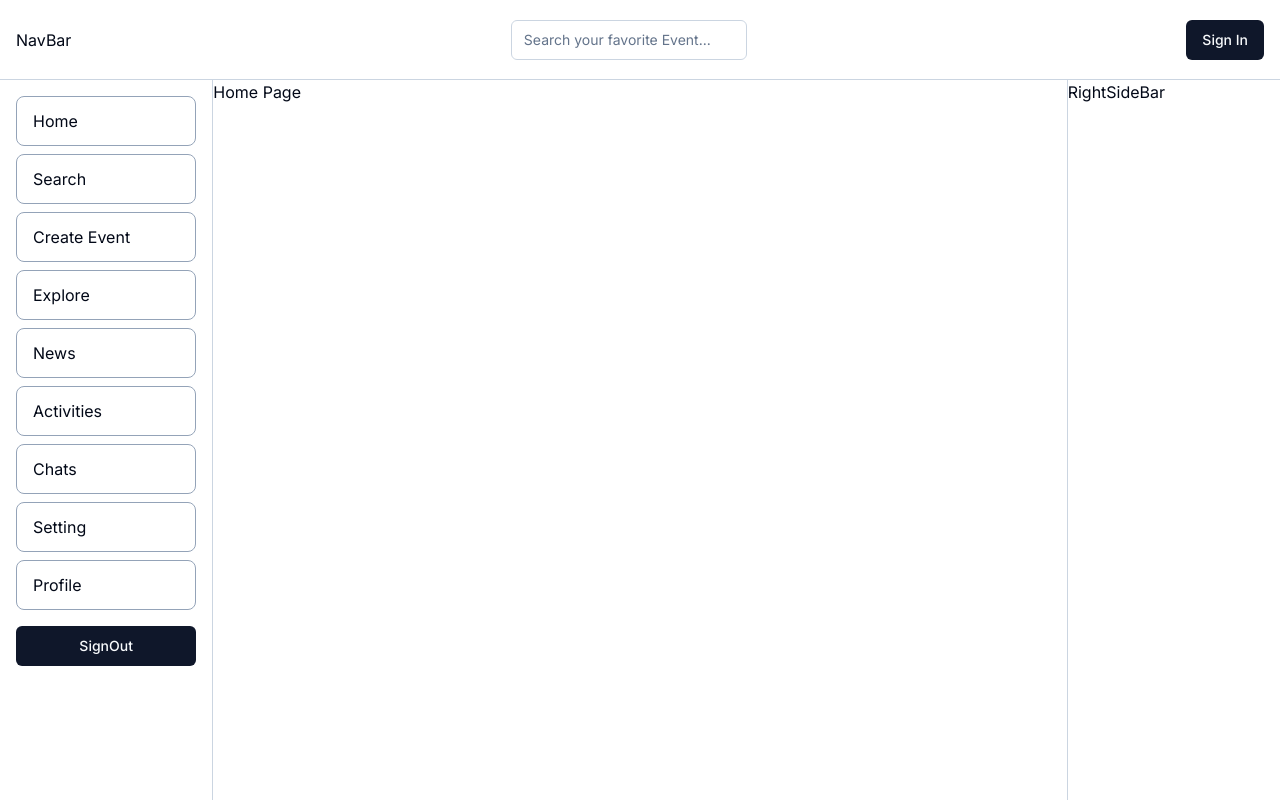
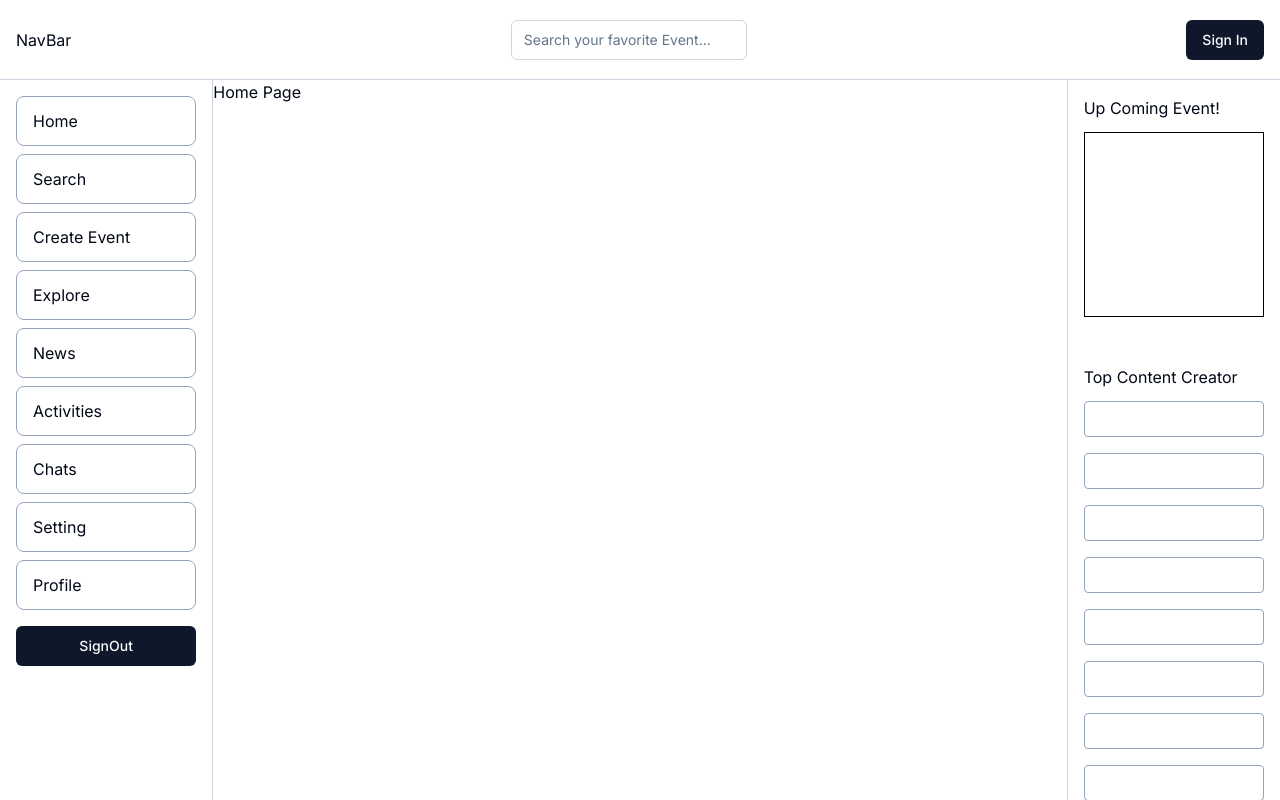
Before and after one commit to DevAnonitos/OU-Social-Hub, a Next.js app in the folder frontend/: page / in a window 1280 px wide. Built offline with nearby package versions, Linux system fonts and the light colour scheme.

Commit message:
Feat(RightSideBar): Add Style RightSideBar

```diff
--- a/frontend/app/globals.css
+++ b/frontend/app/globals.css
@@ -77,11 +77,11 @@
 @layer utilities {
 
   .left_sidebar {
-    @apply fixed flex flex-col left-0 top-20 inset-y-0 h-[calc(100vh-5rem)] w-[calc(100%/6)] min-h-screen border-r-[1px] border-slate-300;
+    @apply fixed flex flex-col left-0 top-20 inset-y-0 h-[calc(100vh-5rem)] w-[calc(100%/6)] min-h-screen border-r-[1px] border-slate-300 overflow-y-auto;
   }
 
   .right_sidebar {
-    @apply fixed flex flex-col right-0 top-20 inset-y-0 h-[calc(100vh-5rem)] w-[calc(100%/6)] min-h-screen border-l-[1px] border-slate-300;
+    @apply fixed flex flex-col right-0 top-20 inset-y-0 h-[calc(100vh-5rem)] w-[calc(100%/6)] min-h-screen border-l-[1px] border-slate-300 overflow-y-auto;
   }
 
   .navbar {
--- a/frontend/components/RightSideBar/RightSideBar.tsx
+++ b/frontend/components/RightSideBar/RightSideBar.tsx
@@ -1,8 +1,65 @@
 import React from 'react';
+import Image from 'next/image';
 
 const RightSideBar = () => {
   return (
-    <div className='right_sidebar'>RightSideBar</div>
+    <div className='right_sidebar px-4'>
+      <section className='mt-4'>
+        <h3>
+          Up Coming Event!
+        </h3>
+        <div className='w-full h-[185px] border border-black mt-3'>
+
+        </div>
+      </section>
+      <section className='flex flex-col pt-12'>
+        <h3>
+          Top Content Creator
+        </h3>
+        <div className='flex flex-col mt-1'>
+          <div className='flex cursor-pointer justify-between border-[1px] w-full border-slate-400 h-9 rounded-sm my-2'>
+
+          </div>
+          <div className='flex cursor-pointer justify-between border-[1px] w-full border-slate-400 h-9 rounded-sm my-2'>
+
+          </div>
+          <div className='flex cursor-pointer justify-between border-[1px] w-full border-slate-400 h-9 rounded-sm my-2'>
+
+          </div>
+          <div className='flex cursor-pointer justify-between border-[1px] w-full border-slate-400 h-9 rounded-sm my-2'>
+
+          </div>
+          <div className='flex cursor-pointer justify-between border-[1px] w-full border-slate-400 h-9 rounded-sm my-2'>
+
+          </div>
+          <div className='flex cursor-pointer justify-between border-[1px] w-full border-slate-400 h-9 rounded-sm my-2'>
+
+          </div>
+          <div className='flex cursor-pointer justify-between border-[1px] w-full border-slate-400 h-9 rounded-sm my-2'>
+
+          </div>
+          <div className='flex cursor-pointer justify-between border-[1px] w-full border-slate-400 h-9 rounded-sm my-2'>
+
+          </div>
+          <div className='flex cursor-pointer justify-between border-[1px] w-full border-slate-400 h-9 rounded-sm my-2'>
+
+          </div>
+          <div className='flex cursor-pointer justify-between border-[1px] w-full border-slate-400 h-9 rounded-sm my-2'>
+
+          </div>
+          <div className='flex cursor-pointer justify-between border-[1px] w-full border-slate-400 h-9 rounded-sm my-2'>
+
+          </div>
+          <div className='flex cursor-pointer justify-between border-[1px] w-full border-slate-400 h-9 rounded-sm my-2'>
+
+          </div>
+          <div className='flex cursor-pointer justify-between border-[1px] w-full border-slate-400 h-9 rounded-sm my-2'>
+
+          </div>
+
+        </div>
+      </section>
+    </div>
   );
 };
 
```
